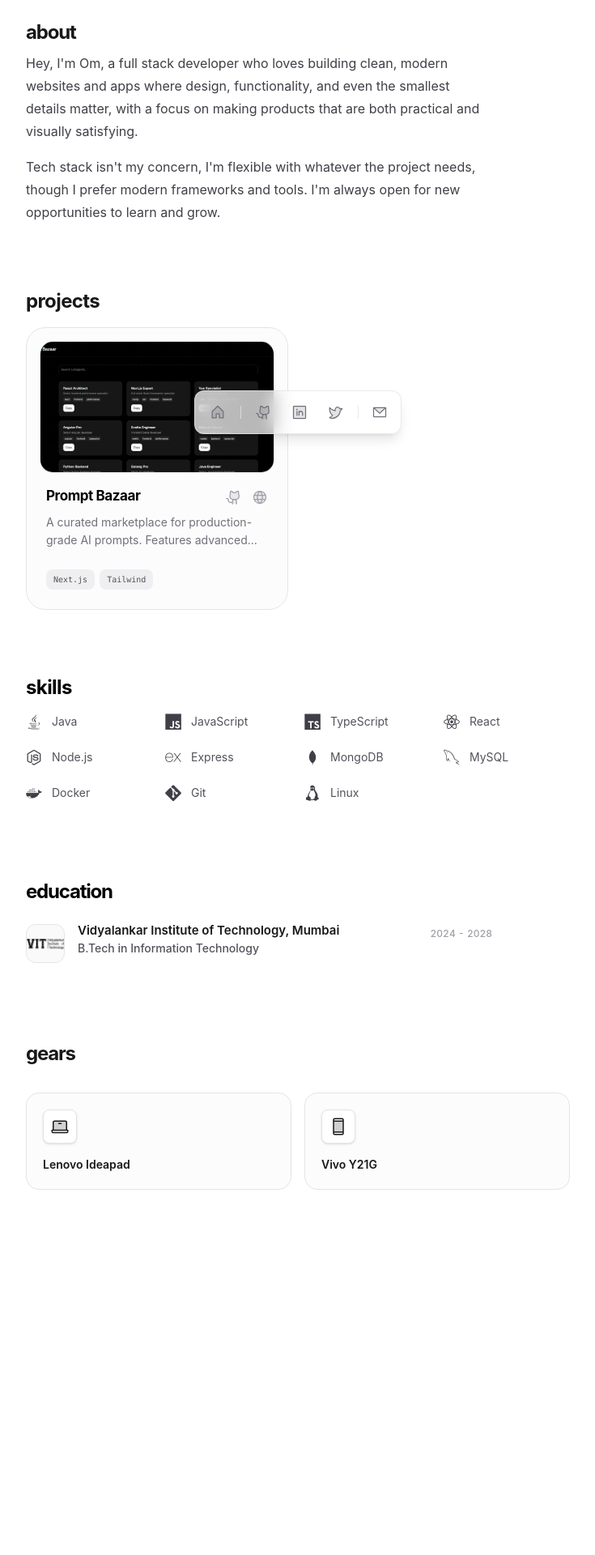
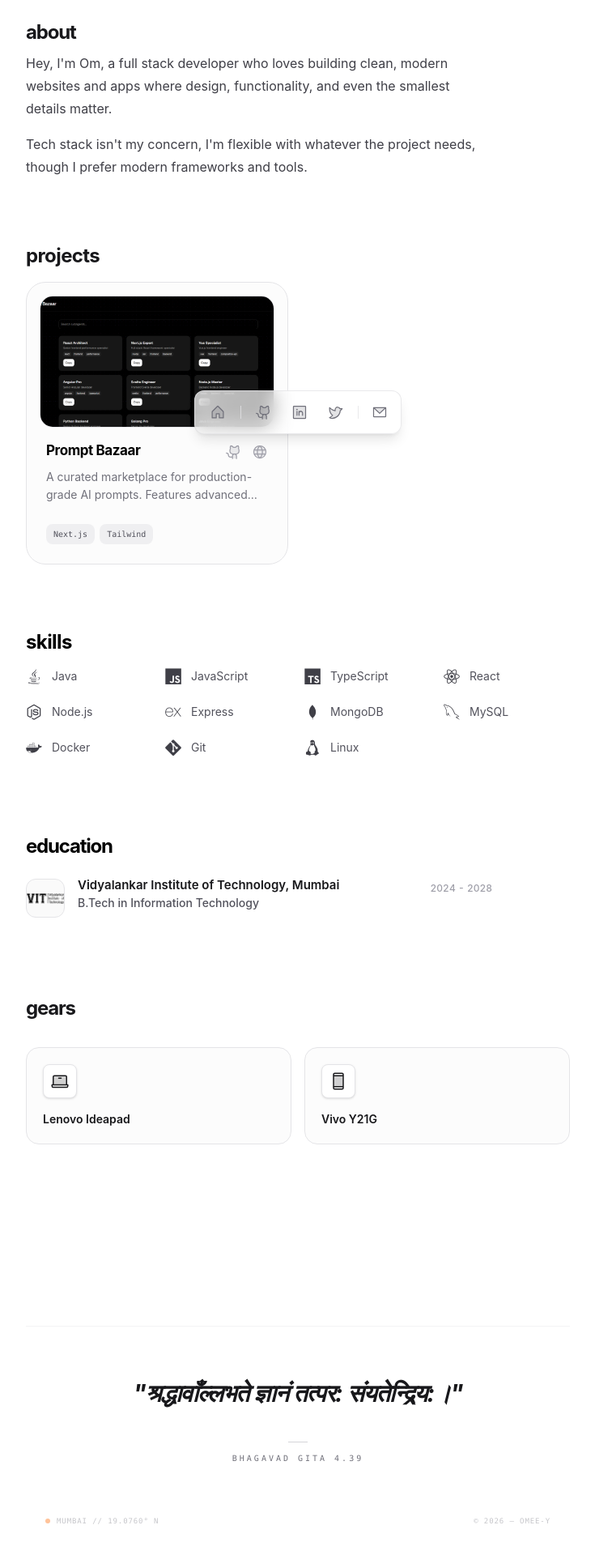
Before and after one commit to OMEE-Y/omfolio, a Next.js app: page / in a window 1280 px wide. Shown: the part 232-2152 px from the top of the page at 81% size, without its empty margins (272-1007 px from the left). Before the commit the page ends 2053 px from the top, so only its background shows below. Built offline with nearby package versions, Linux system fonts and the light colour scheme.

Commit message:
feat: add shloka footer and update portfolio layout

```diff
--- a/src/app/page.tsx
+++ b/src/app/page.tsx
@@ -13,6 +13,8 @@ import { ProjectCard } from "@/components/project-card";
 import { TechIcon } from "@/components/tech-icon";
 import EducationPage from "@/components/education";
 import Gears from "@/components/gears";
+import {Footer} from "@/components/footer";
+
 
 export default function Portfolio() {
   return (
@@ -20,9 +22,9 @@ export default function Portfolio() {
 
       <div className="max-w-2xl mx-auto pb-32">
 
-        {/* Header */}
-        <header className="flex justify-between items-center mb-20">
-          <div>
+        {/* Header - Image Left, Content Right */}
+        <header className="flex flex-row-reverse justify-end items-center mb-20 gap-8">
+          <div className="flex-1">
             <h1 className="text-4xl font-bold text-zinc-900 dark:text-white mb-2 tracking-tighter">
               hi, om here
             </h1>
@@ -49,6 +51,9 @@ export default function Portfolio() {
           </div>
         </header>
 
+
+
+
         {/* About */}
         <section className="mb-20 space-y-4">
           <h2 className="text-2xl font-bold text-zinc-900 dark:text-white mb-2 tracking-tighter">
@@ -57,11 +62,11 @@ export default function Portfolio() {
 
           <div className="space-y-4 text-[16px] leading-7 max-w-xl text-zinc-700 dark:text-zinc-300">
             <p>
-              Hey, I'm Om, a full stack developer who loves building clean, modern websites and apps where design, functionality, and even the smallest details matter, with a focus on making products that are both practical and visually satisfying.
+              Hey, I'm Om, a full stack developer who loves building clean, modern websites and apps where design, functionality, and even the smallest details matter.
             </p>
 
             <p>
-              Tech stack isn't my concern, I'm flexible with whatever the project needs, though I prefer modern frameworks and tools. I'm always open for new opportunities to learn and grow.
+              Tech stack isn't my concern, I'm flexible with whatever the project needs, though I prefer modern frameworks and tools.
             </p>
           </div>
         </section>
@@ -82,7 +87,6 @@ export default function Portfolio() {
               image="/prompt-bazaar.png"
             />
           </div>
-
         </section>
 
         {/* Tech */}
@@ -90,32 +94,25 @@ export default function Portfolio() {
           <TechIcon />
         </div>
 
-        {/* Education + Gears */}
         <EducationPage />
         <Gears />
 
         {/* Dock */}
         <nav className="fixed bottom-8 left-1/2 -translate-x-1/2 bg-white/70 dark:bg-[#0a0a0a]/70 backdrop-blur-md border border-zinc-200/80 dark:border-white/10 px-2 py-1.5 rounded-xl flex items-center gap-1 shadow-lg z-50">
-
           <NavItem icon={House} href="/" external={false} />
-
           <div className="w-px h-4 bg-zinc-200/80 dark:bg-white/10 mx-1" />
-
           <NavItem icon={GithubLogo} href="https://github.com/OMEE-Y" />
           <NavItem icon={LinkedinLogo} href="https://www.linkedin.com/in/om-yewale-744905328" />
           <NavItem icon={TwitterLogo} href="https://x.com/omee_y" />
-
           <div className="w-px h-4 bg-zinc-200/80 dark:bg-white/10 mx-1" />
-
           <a
             href="mailto:yewaleom394@gmail.com"
             className="p-2 rounded-lg transition-all duration-200 text-zinc-500 hover:text-black dark:hover:text-white hover:bg-zinc-200/60 dark:hover:bg-white/10 hover:scale-105"
           >
             <EnvelopeSimple size={20} weight="duotone" />
           </a>
-
         </nav>
-
+<Footer />
       </div>
     </div>
   );
--- /dev/null
+++ b/src/components/footer.tsx
@@ -0,0 +1,59 @@
+"use client";
+
+import React, { useState, useEffect } from "react";
+
+const shlokas = [
+  { v: "कर्मण्येवाधिकारस्ते मा फलेषु कदाचन।", c: "Bhagavad Gita 2.47" },
+  { v: "योगस्थ: कुरु कर्माणि सङ्गं त्यक्त्वा धनञ्जय।", c: "Bhagavad Gita 2.48" },
+  { v: "श्रद्धावाँल्लभते ज्ञानं तत्पर: संयतेन्द्रिय:।", c: "Bhagavad Gita 4.39" },
+  { v: "तस्मादसक्त: सततं कार्यं कर्म समाचर।", c: "Bhagavad Gita 3.19" }
+];
+
+export const Footer = () => {
+  const [quote, setQuote] = useState(shlokas[0]);
+  const [mounted, setMounted] = useState(false);
+
+  useEffect(() => {
+    setMounted(true);
+    // Picks a new verse on every manual refresh
+    setQuote(shlokas[Math.floor(Math.random() * shlokas.length)]);
+  }, []);
+
+  if (!mounted) return null;
+
+ return (
+  <footer className="w-full mt-24 pb-32 px-6 border-t border-zinc-100 dark:border-white/5">
+    {/* pb-32 ensures the footer content sits ABOVE your fixed dock on mobile */}
+    <div className="max-w-2xl mx-auto pt-16 flex flex-col items-center text-center">
+
+      {/* Quote Section */}
+      <div className="mb-10 w-full">
+        <p className="text-xl sm:text-3xl font-bold italic text-zinc-900 dark:text-zinc-100 leading-tight tracking-tight px-2">
+          "{quote.v}"
+        </p>
+      </div>
+
+      {/* Author/Source */}
+      <div className="flex flex-col items-center gap-3 mb-16">
+        <div className="h-[1px] w-6 bg-zinc-300 dark:bg-zinc-800" />
+        <span className="text-[10px] font-mono uppercase tracking-[0.3em] text-zinc-500">
+          {quote.c}
+        </span>
+      </div>
+
+      {/* System Footer - Stacked on mobile, row on desktop */}
+      <div className="w-full flex flex-col sm:flex-row justify-between items-center gap-4 opacity-40">
+        <div className="flex items-center gap-2">
+          <div className="h-1.5 w-1.5 rounded-full bg-orange-500" />
+          <p className="text-[9px] font-mono uppercase tracking-widest text-zinc-500">
+            Mumbai // 19.0760° N
+          </p>
+        </div>
+        <p className="text-[9px] font-mono uppercase tracking-widest text-zinc-500">
+          © {new Date().getFullYear()} — OMEE-Y
+        </p>
+      </div>
+    </div>
+  </footer>
+);
+};
```
Also changed, not shown: 1 other file (tests, documents, lock files or other folders). Lines whose indentation alone changed are shown as unchanged.
